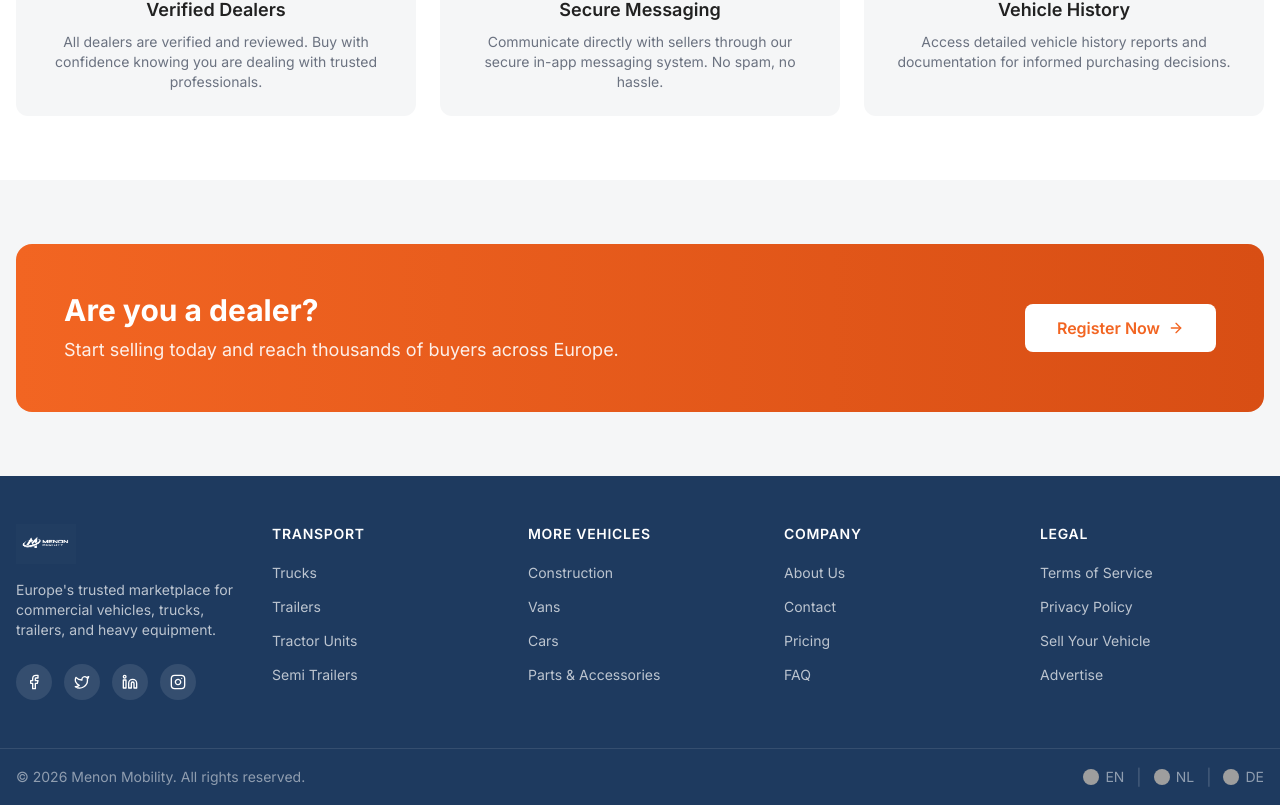
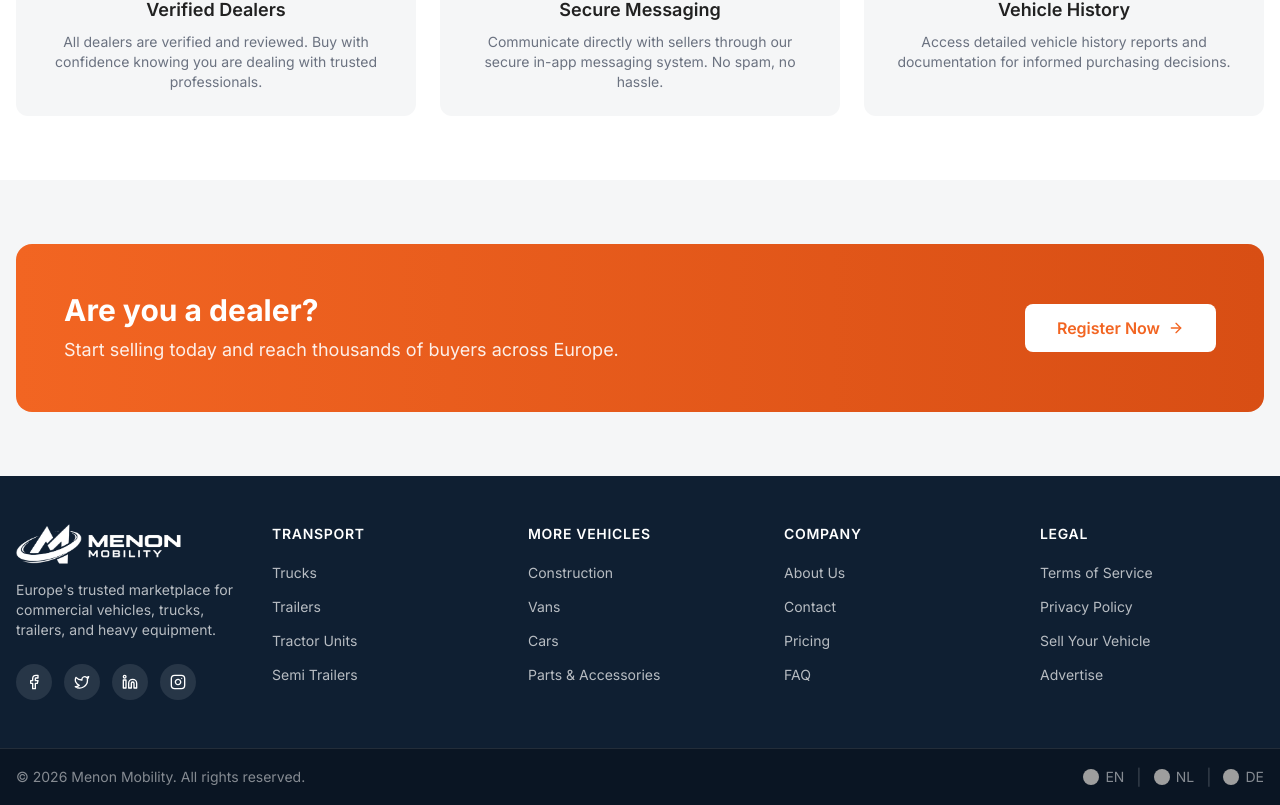
Before and after one commit to parishyparijal/MenonMobility, a Next.js app in the folder apps/web/: page / in a window 1280 px wide. Shown: the part 2072-2877 px from the top of the page. Built offline with nearby package versions, Linux system fonts and the light colour scheme; no server answers; grey boxes are pictures that could not be loaded.

Commit message:
Fix footer: tightly crop white logo and darken background
Re-process logo-white.png with proper content cropping (was mostly
padding). Darken footer to primary-900 with primary-950 bottom bar
for better contrast and premium feel.

```diff
--- a/apps/web/src/components/layout/footer.tsx
+++ b/apps/web/src/components/layout/footer.tsx
@@ -82,7 +82,7 @@ export function Footer() {
   }, []);
 
   return (
-    <footer className="bg-primary text-white">
+    <footer className="bg-primary-900 text-white">
       {/* Main Footer */}
       <div className="container mx-auto px-4 py-12">
         <div className="grid grid-cols-1 sm:grid-cols-2 lg:grid-cols-5 gap-8">
@@ -139,7 +139,7 @@ export function Footer() {
       </div>
 
       {/* Bottom Bar */}
-      <div className="border-t border-white/10">
+      <div className="border-t border-white/10 bg-primary-950">
         <div className="container mx-auto px-4 py-4 flex flex-col sm:flex-row items-center justify-between gap-3">
           <p className="text-sm text-white/50">
             &copy; {new Date().getFullYear()} Menon Mobility. All rights reserved.
```
Also changed, not shown: apps/web/public/logo-white.png.
